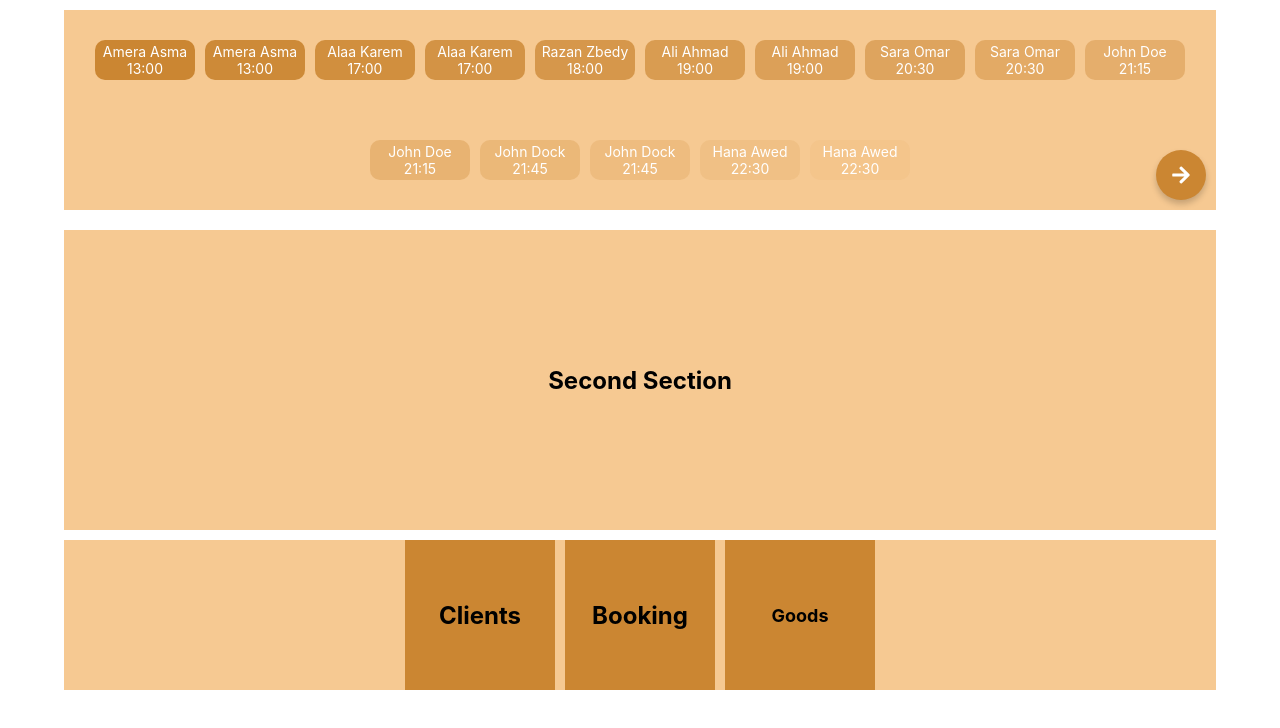
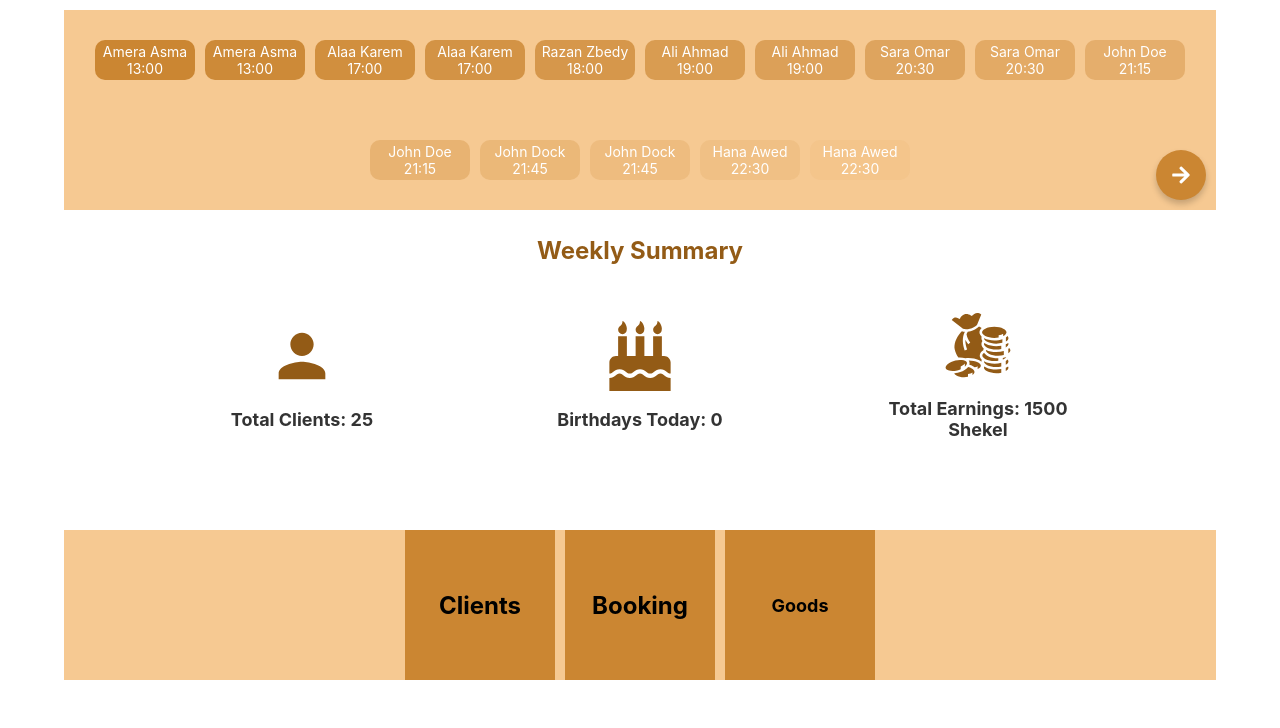
Before and after one commit to razan-zb/RazanSalonWeb, a React (Create React App) app: page /admin in a window 1280 px wide. Shown: the top 728 px of the page. Built offline with nearby package versions, Linux system fonts and the light colour scheme.

Commit message:
Adding Second Section First Look

```diff
--- a/src/assest/locales/ar/translation.json
+++ b/src/assest/locales/ar/translation.json
@@ -8,5 +8,13 @@
   "enterYourEmail": "أدخل بريدك الإلكتروني",
   "enterYourPassword": "أدخل كلمة المرور الخاصة بك",
   "showPassword": "إظهار كلمة المرور",
-    "hidePassword": "إخفاء كلمة المرور"
+  "hidePassword": "إخفاء كلمة المرور",
+  "weeklySummary": "ملخص الأسبوع",
+  "totalClients": "عدد الزبائن",
+  "totalEarnings": "إجمالي الأرباح",
+  "currency": "شيكل",
+  "Today's birthdays": "أعياد الميلاد اليوم",
+  "noBirthdaysToday": "لا يوجد أعياد ميلاد اليوم",
+  "clientsNames": "الأسماء",
+  "Birthdays Today": "عيد ميلاد اليوم"
 }
--- a/src/assest/locales/en/translation.json
+++ b/src/assest/locales/en/translation.json
@@ -8,5 +8,13 @@
   "enterYourEmail": "Enter your email",
   "enterYourPassword": "Enter your password",
   "showPassword": "Show Password",
-    "hidePassword": "Hide Password"
+  "hidePassword": "Hide Password",
+  "weeklySummary": "Weekly Summary",
+  "totalClients": "Total Clients",
+  "totalEarnings": "Total Earnings",
+  "currency": "Shekel",
+  "Today's birthdays": "Today's birthdays",
+  "noBirthdaysToday": "No birthdays today",
+  "clientsNames": "Clients' Names",
+  "Birthdays Today": "Birthdays Today"
 }
--- a/src/assest/locales/he/translation.json
+++ b/src/assest/locales/he/translation.json
@@ -8,5 +8,13 @@
   "enterYourEmail": "הזן את כתובת האימייל שלך",
   "enterYourPassword": "הזן את הסיסמה שלך",
   "showPassword": "הצג סיסמה",
-    "hidePassword": "הסתר סיסמה"
+  "hidePassword": "הסתר סיסמה",
+  "weeklySummary": "סיכום שבועי",
+  "totalClients": "מספר לקוחות",
+  "totalEarnings": "סה״כ רווחים",
+  "currency": "שיקל",
+  "Today's birthdays": "ימי הולדת היום",
+  "noBirthdaysToday": "אין ימי הולדת היום",
+  "clientsNames": "שמות הלקוחות",
+  "Birthdays Today": "ימי הולדת היום"
 }
--- a/src/pages/admin/SecondSection.js
+++ b/src/pages/admin/SecondSection.js
@@ -1,14 +1,55 @@
 import React from 'react';
-import { SecondSectionContainer,Temp } from './adminStyling';
+import { useTranslation } from 'react-i18next';
+import { FaBirthdayCake } from 'react-icons/fa';
+import { MdPerson } from 'react-icons/md';
+import { GiCash } from 'react-icons/gi';
+import {SecondSectionContainer2, SecondSectionContainer, StatText, Container1, Title } from './adminStyling';
 
 const SecondSection = () => {
+  const totalClients = 25;
+  const totalEarnings = 1500;
+  const { t } = useTranslation();
+
+  const clients = [
+    { name: 'Amera Asma', birthday: '2024-12-05' },
+    { name: 'Ali Ahmad', birthday: '2024-12-06' },
+    { name: 'Sara Omar', birthday: '2024-12-05' },
+  ];
+
+  const handleBirthdayPress = () => {
+    alert(
+      birthdaysToday.length
+        ? `Today's birthdays:\n${birthdaysToday.map((c) => c.name).join(', ')}`
+        : 'No birthdays today!'
+    );
+  };
+
+  const today = new Date().toISOString().slice(0, 10); // Current date in YYYY-MM-DD format
+  const birthdaysToday = clients.filter((client) => client.birthday === today);
+
   return (
     <SecondSectionContainer>
-      <Temp>Second Section</Temp>
+      <Title>{t('weeklySummary')}</Title>
+      <SecondSectionContainer2>
+        <Container1>
+          <MdPerson size={70} color="#935B16" />
+          <StatText>{t('totalClients')}: {totalClients}</StatText>
+        </Container1>
+
+        <Container1>
+          <FaBirthdayCake size={70} color="#935B16" onClick={handleBirthdayPress} />
+          <StatText>{t('Birthdays Today')}: {birthdaysToday.length}</StatText>
+        </Container1>
+
+        <Container1>
+          <GiCash size={70} color="#935B16" />
+          <StatText>{t('totalEarnings')}: {totalEarnings} {t('currency')}</StatText>
+        </Container1>
+
+      </SecondSectionContainer2>
+
     </SecondSectionContainer>
   );
 };
 
-
-
 export default SecondSection;
--- a/src/pages/admin/adminStyling.js
+++ b/src/pages/admin/adminStyling.js
@@ -86,11 +86,47 @@
 export const SecondSectionContainer = styled.div`
   height: 300px;
   width: 90%;
-  background-color: #F6C992;
   display: flex;
   justify-content: center;
+  flex-direction:column;
+
+`;
+
+export const SecondSectionContainer2 = styled.div`
+  display: flex;
   align-items: center;
-  margin-top: 10px;
+  flex-direction:row;
+  justify-content: space-evenly;
+  width: 100%;
+
+`
+
+
+export const Title = styled.h2`
+  font-size: 24px;
+  color: #935b16;
+  text-align: center;
+  margin-top: 0px;
+`;
+
+// Container for each statistic
+export const Container1 = styled.div`
+  display: flex;
+  align-items: center;
+  margin-bottom: 20px;
+  flex-direction:column;
+  width: 200px;
+  justify-content: center;
+  height: 200px;
+  text-align:center;
+
+`;
+
+// Text for the statistics
+export const StatText = styled.p`
+  font-size: 18px;
+  color: #333;
+  font-weight: bold;
 `;
 
 // Clients
```
Lines whose indentation alone changed are shown as unchanged.
